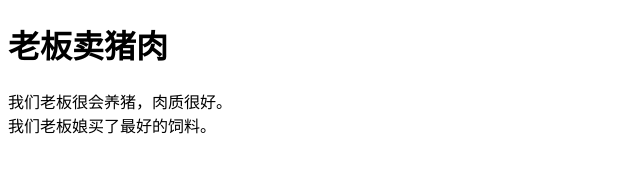
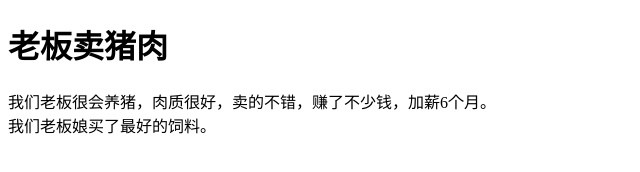
Before and after one commit to sunnyzhang422/demo-01, a plain HTML site: page index.html in a window 1280 px wide. Shown: the whole page, without its empty margins (0-640 px from the left). Drawn offline with Linux system fonts and the light colour scheme.

Commit message:
sty文件

```diff
--- a/index.html
+++ b/index.html
@@ -10,7 +10,8 @@
 <body>
     <h1>老板卖猪肉</h1>
     <div>
-        我们老板很会养猪，肉质很好。
+
+        我们老板很会养猪，肉质很好，卖的不错，赚了不少钱，加薪6个月。
         <img src="假装猪长的很壮.jpg" alt="">
     </div>
     <div>
--- /dev/null
+++ b/sty.css
@@ -0,0 +1,4 @@
+body
+{
+    background-color: burlywood;
+}
```
